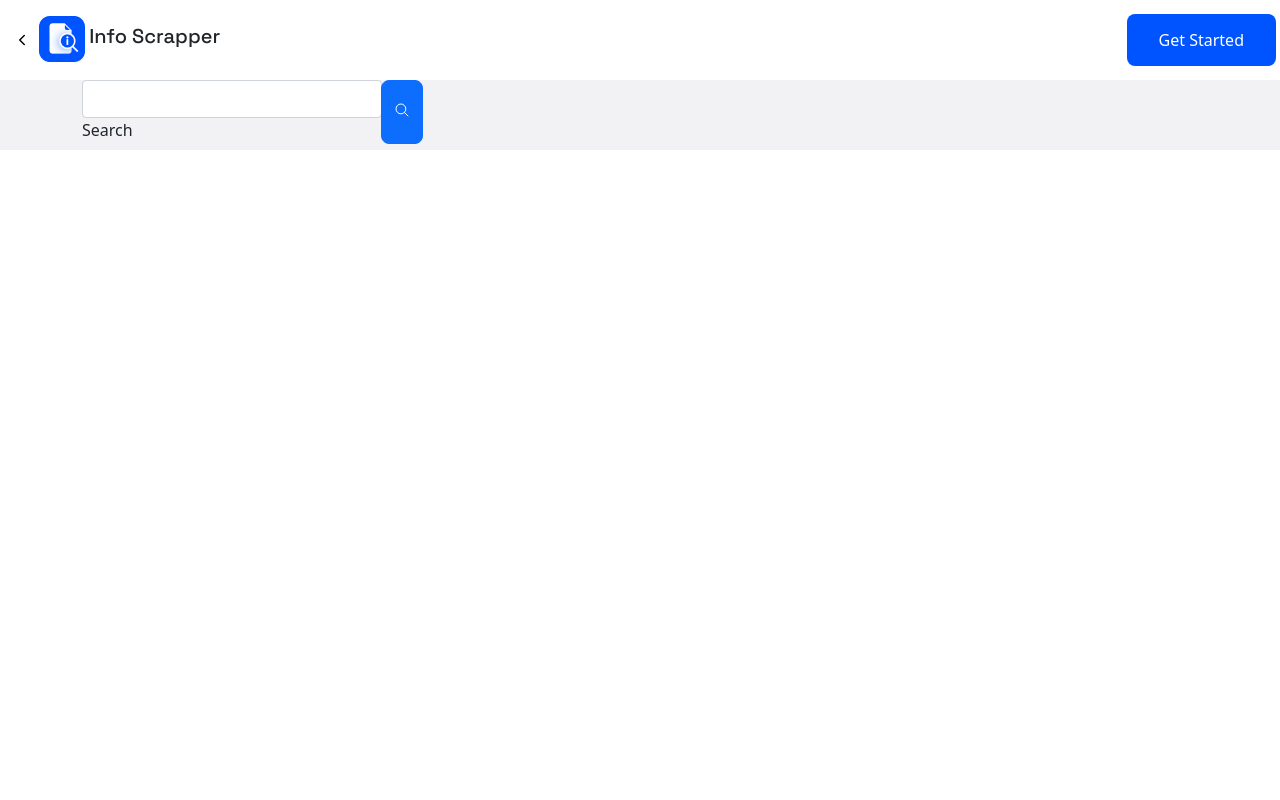
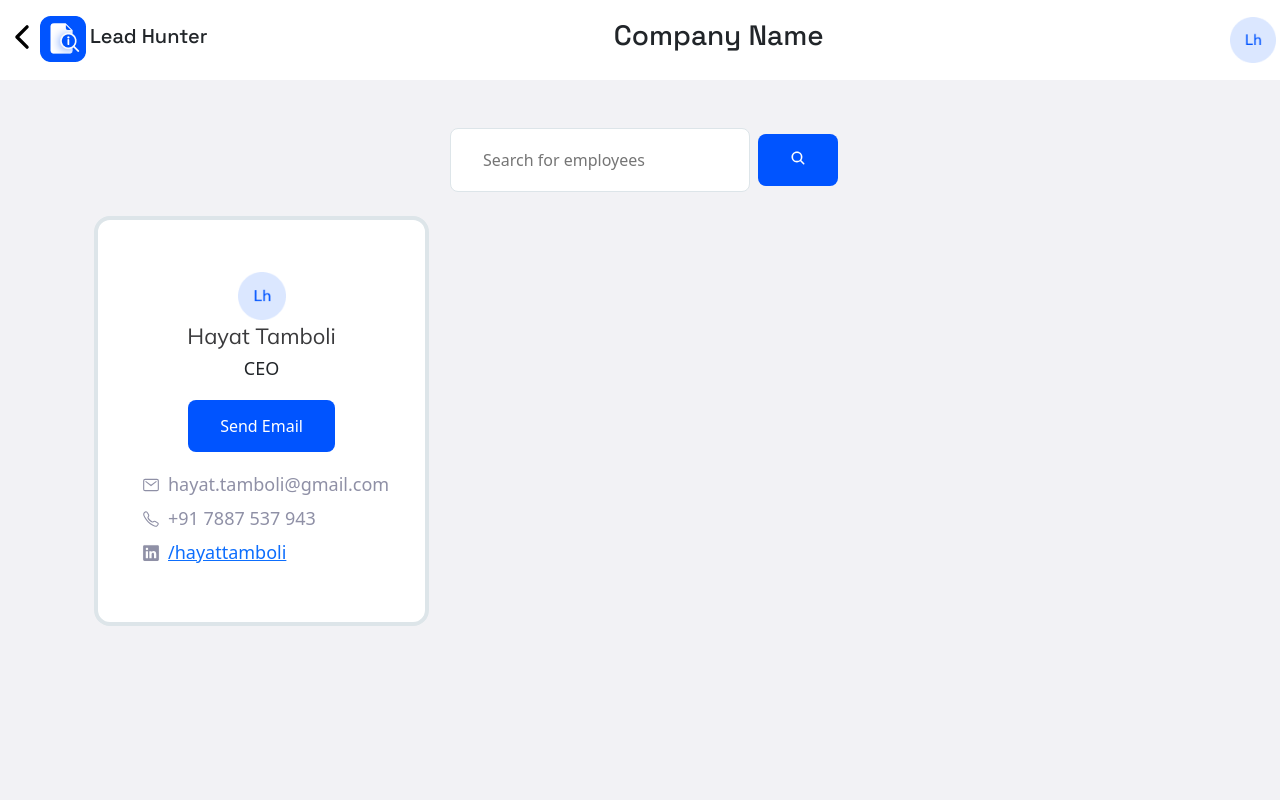
Before and after one commit to GauravPoosarla/heavyTeam, a Flask app: template templates/employeeinfo.html in a window 1280 px wide. Run offline with Flask 2, Linux system fonts and the light colour scheme; the template is opened without the code that fills it, so the values that code supplies are empty; some libraries are stand-ins or nearby versions.

Commit message:
added employee card

```diff
--- a/app.py
+++ b/app.py
@@ -4,12 +4,16 @@ from wtforms import StringField,  SubmitField, SelectField
 from wtforms.validators import DataRequired, Email, EqualTo
 from wtforms.validators import ValidationError
 
+
 class Companyform(FlaskForm):
 
     companyname = StringField('Company Name', validators=[DataRequired()])
-    country = SelectField('pick country:', choices=['United States', 'India', 'Singapore', 'Europe', 'Thailand', 'Padova'])
-    category = SelectField('Category', choices=[ 'Automotiv', 'Arts&crafts', 'Apparel&Fashion', 'Airlines', 'Accounting'])
+    country = SelectField('pick country:', choices=[
+                          'United States', 'India', 'Singapore', 'Europe', 'Thailand', 'Padova'])
+    category = SelectField('Category', choices=[
+                           'Automotiv', 'Arts&crafts', 'Apparel&Fashion', 'Airlines', 'Accounting'])
     submit = SubmitField('Enter')
+
 
 class employeeform(FlaskForm):
 
@@ -17,11 +21,11 @@ class employeeform(FlaskForm):
     empdesign = StringField('username', validators=[DataRequired()])
     submit = SubmitField('Enter')
 
+
 app = Flask(__name__)
 
 app.config['SEND_FILE_MAX_AGE_DEFAULT'] = 0
 app.config['SECRET_KEY'] = 'any secret string'
-
 
 
 @app.route("/")
@@ -37,7 +41,8 @@ def companyinfo():
         session['country'] = form.country.data
         session['category'] = form.category.data
 
-    return render_template('companyinfo.html', form = form)
+    return render_template('companyinfo.html', form=form)
+
 
 @app.route("/employeeinfo", methods=['GET', 'POST'])
 def employeeinfo():
@@ -46,7 +51,8 @@ def employeeinfo():
         empname = form.empname.data
         empdesign = form.empdesign.data
 
-    return render_template('empinfo.html', form = form)
+    return render_template('employeeinfo.html', form=form)
+
 
 if __name__ == "__main__":
     app.run(debug=True)
--- a/static/css/styles.css
+++ b/static/css/styles.css
@@ -49,6 +49,17 @@ h6 {
   font-size: 16px;
   line-height: 130%;
 }
+.lead-para {
+  font-family: "Mulish";
+  font-style: normal;
+  font-weight: normal;
+  font-size: 22px;
+  line-height: 150%;
+
+  /* dark/1 */
+
+  color: #3a3a3c;
+}
 .home,
 .companies {
   background: #f2f2f5;
@@ -65,6 +76,13 @@ button {
   font-size: 16px;
   line-height: 170%;
   max-height: 64px;
+}
+.button-shadow {
+  filter: drop-shadow(0px 4px 10px rgba(0, 84, 255, 0.24));
+}
+.button-sutle {
+  background-color: #dbe7ff;
+  color: #003194;
 }
 .button-shadow {
   filter: drop-shadow(0px 4px 10px rgba(0, 84, 255, 0.24));
@@ -111,14 +129,53 @@ input {
   color: #6b7588;
 }
 
-
-.content-body{
-  background: #F2F2F5;
+.content-body {
+  background: #f2f2f5;
   display: flex;
 }
 
-.edit-icon{
-  color:black;
+.edit-icon {
+  color: black;
   size: 0.5rem;
   padding: 0.6rem;
 }
+.custom-card {
+  display: flex;
+  flex-direction: column;
+  align-items: center;
+  padding: 36px;
+
+  background: #ffffff;
+  /* light/1 */
+
+  border: 4px solid #dde5e9;
+  box-sizing: border-box;
+  border-radius: 16px;
+}
+.name-designation {
+  display: flex;
+  flex-direction: column;
+  align-items: center;
+  padding: 0px;
+  /* Inside Auto Layout */
+
+  flex: none;
+  order: 0;
+  flex-grow: 0;
+  margin: 16px 0px;
+}
+.contact-info {
+  /* Auto Layout */
+
+  display: flex;
+  flex-direction: column;
+  align-items: flex-start;
+  padding: 0px;
+
+  /* Inside Auto Layout */
+
+  flex: none;
+  order: 1;
+  flex-grow: 0;
+  margin: 16px 0px;
+}
--- a/templates/companyinfo.html
+++ b/templates/companyinfo.html
@@ -86,16 +86,19 @@
         <th>Firstname</th>
         <th>Lastname</th>
         <th>Age</th>
+        <th></th>
       </tr>
       <tr>
         <td>Jill</td>
         <td>Smith</td>
         <td>50</td>
+        <td><a href="{{ url_for("employeeinfo")}}" > <button class="button-sutle">Get info</button></a></td>
       </tr>
       <tr>
         <td>Eve</td>
         <td>Jackson</td>
         <td>94</td>
+        <td><a href="{{ url_for("employeeinfo")}}" > <button class="button-sutle">Get info</button></a></td>
       </tr>
     </table>
   </div>
--- a/templates/employeeinfo.html
+++ b/templates/employeeinfo.html
@@ -1,45 +1,47 @@
 {% extends "base.html" %} {% block head %}
-<title>Info Scrapper</title>
+<title>Leads</title>
 {% endblock %} {% block body %}
-<div
+<div class="companies">
+  <!-- /*navbar*/ -->
+  <div
     class="navbar-home d-flex justify-content-between align-items-center p-1"
   >
     <div class="d-flex justify-content-center align-items-center">
-      <ion-icon name="chevron-back-outline" class="edit-icon"></ion-icon>
+      <a href="{{ url_for("companyinfo")}}"><ion-icon
+        name="chevron-back-outline"
+        style="color: black; font-size: 36px"
+      ></ion-icon></a>
       <img src="../static/logo.png" alt="logo" />
-      <h5>Info Scrapper</h5>
+      <h5>Lead Hunter</h5>
     </div>
-    <button class="add-padding">Get Started</button>
- </div>
- <div class="content-body">
-   <div class="container">
-  <div class="input-group">
-    <div class="form-outline">
-      <input type="search" id="form1" class="form-control" />
-      <label class="form-label" for="form1">Search</label>
+    <h3>Company Name</h3>
+    <img src="../static/Initials.png" alt="" width="46" />
+  </div>
+  <!-- navbar complete -->
+  <!-- main container -->
+  <div class="container" style="padding: 24px">
+    <div class="d-flex justify-content-center align-items-center m-3">
+      <input type="search" placeholder="Search for employees" class="m-2" />
+      <button><ion-icon name="search"></ion-icon></button>
     </div>
-    <button type="button" class="btn btn-primary">
-      <ion-icon name="search-outline"></ion-icon>
-    </button>
+    <!-- main container -->
+    <div class="d-flex flex-wrap">
+      <div class="custom-card">
+        <div class="name-designation">
+          <img src="../static/Initials.png" alt="" width="48">
+          <div class="lead-para">Hayat Tamboli</div>
+          <div style="
+          font-size: 18px;
+          line-height: 170%;">CEO</div>
+        </div>
+        <div class="contact-info">
+          <div class="d-flex justify-content-center align-items-center" style="color: #8F90A6;font-size: 18px"><ion-icon class="p-2" name="mail-outline"></ion-icon>hayat.tamboli@gmail.com</div>
+          <div class="d-flex justify-content-center align-items-center" style="color: #8F90A6;font-size: 18px"><ion-icon class="p-2" name="call-outline"></ion-icon>+91 7887 537 943</div>
+          <div class="d-flex justify-content-center align-items-center" style="color: #8F90A6;font-size: 18px"><ion-icon class="p-2" name="logo-linkedin"></ion-icon><a href="#">/hayattamboli</a></div>
+        </div>
+        <div><a href="mailto:hayat.tamboli@gmail.com"><button>Send Email</button></a></div>
+      </div>
+    </div>
   </div>
-  </div>
- </div>
-
-
-
-
-
-
-
-
-
-
-
-
-
-
-
-
-
-
+</div>
 {% endblock %}
```
